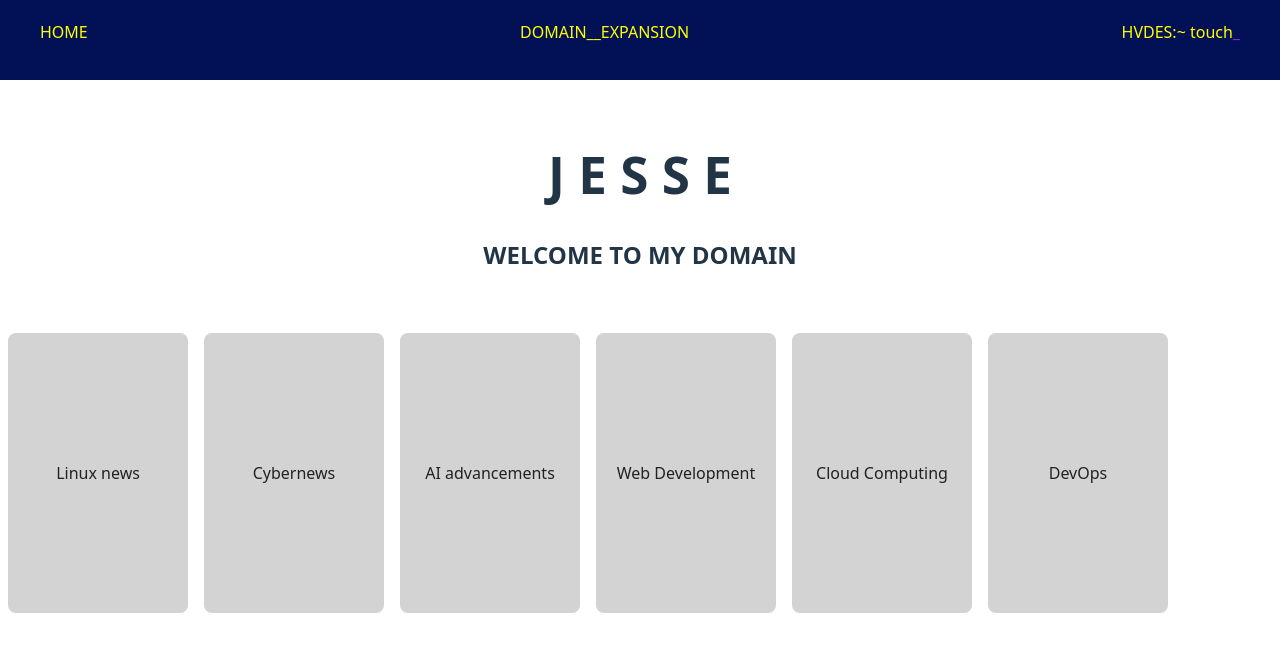
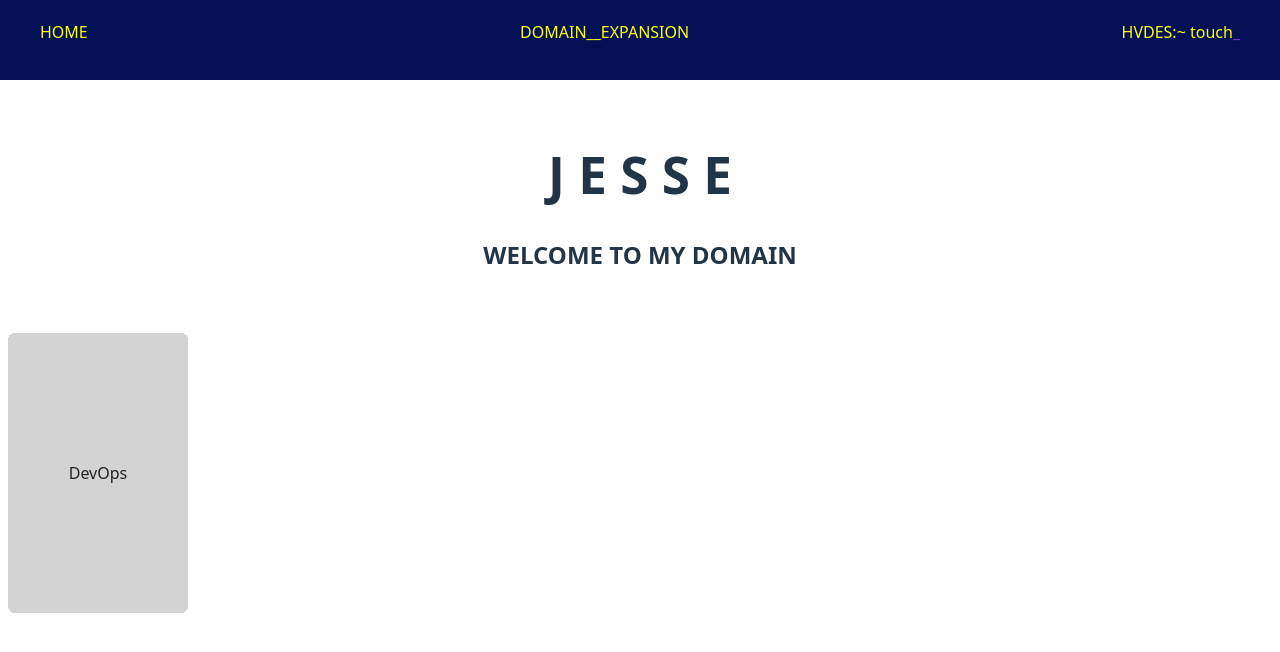
Before and after one commit to sudohades/Reactivity, a React (Vite) app: page / in a window 1280 px wide. Shown: the top 652 px of the page. Built offline with nearby package versions, Linux system fonts and the light colour scheme.

Commit message:
Tired for today, tomorrow we live to do this again

```diff
--- a/index.html
+++ b/index.html
@@ -10,6 +10,6 @@
     <div id="navbar"></div>
     <div id="root"></div>
     <div id="cards"></div>
-    <script type="module" src="/src/main.jsx"></script>
+    <script type="module" src="/src/main.jsx" src="/src/components/styledJava.js"></script>
   </body>
 </html>
--- a/src/components/commonStyles.css
+++ b/src/components/commonStyles.css
@@ -27,6 +27,8 @@
     width:180px;
     height: 280px;
     border-radius: 8px;
+    position: absolute;
+    transform-origin: 50% 50%;
     background: lightgray;
     color: #222;
     display: flex;
@@ -40,6 +42,8 @@
 }
 .carousel-container{
     display: flex;
+    position: relative;
+    transform-origin: 0 100%;
 }
 
 
--- /dev/null
+++ b/src/components/styledJava.js
@@ -0,0 +1,4 @@
+function rotateCards() {
+    const cards = document.querySelectorAll('.carousel-card');
+
+}
```
Also changed, not shown: 1 other file (tests, documents, lock files or other folders).
